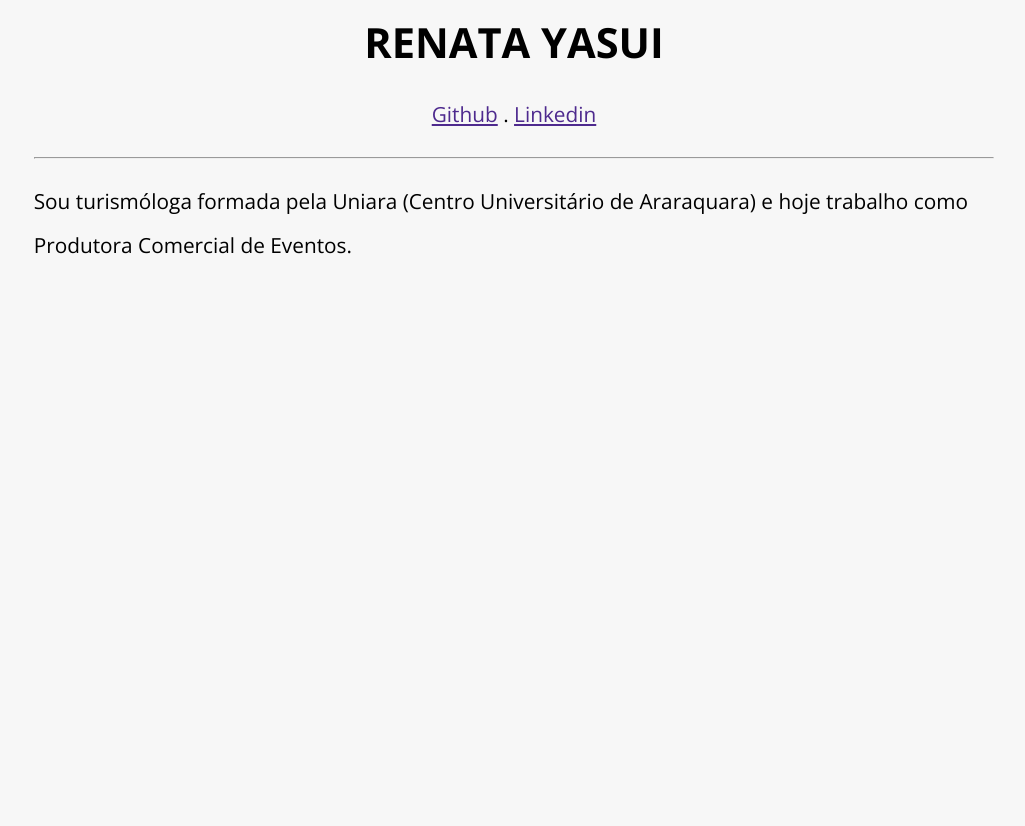
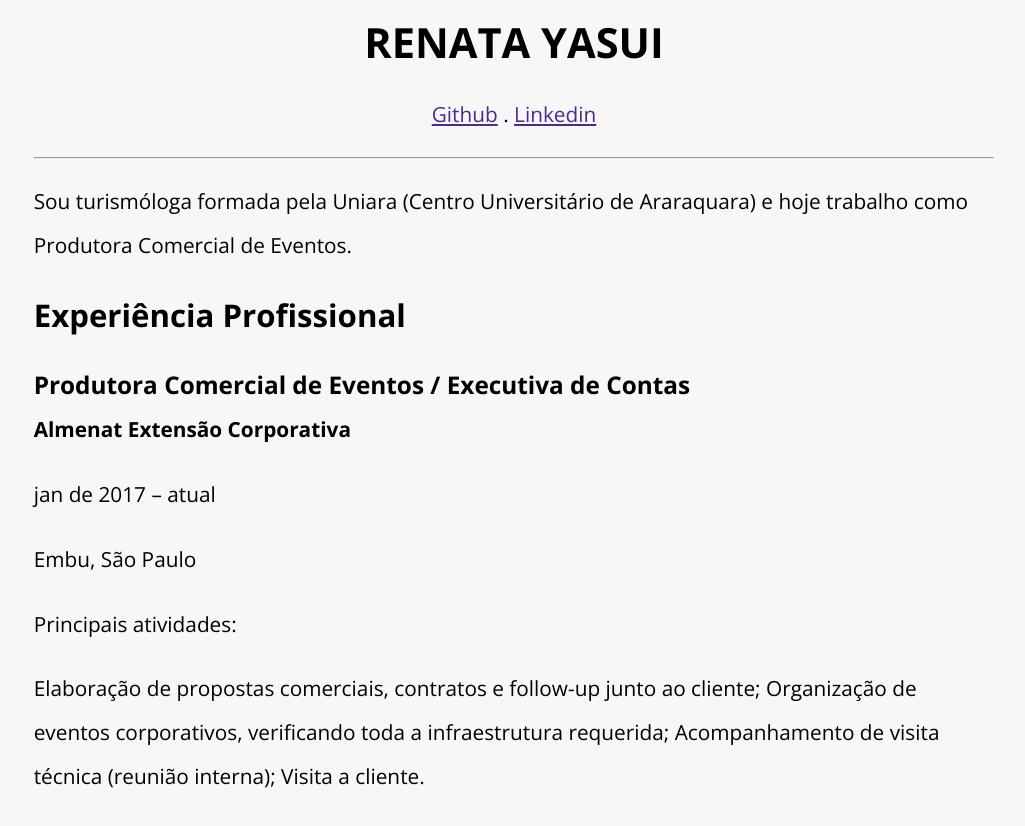
Before and after one commit to renatayasui/renatayasui.github.io, a plain HTML site: page index.html in a window 1280 px wide. Shown: the part 206-1032 px from the top of the page, without its empty margins (126-1151 px from the left). Before the commit the page ends 800 px from the top, so only its background shows below. Drawn offline with nearby package versions, Linux system fonts and the light colour scheme.

Commit message:
Update index.html

```diff
--- a/index.html
+++ b/index.html
@@ -36,6 +36,20 @@
         <p class='lead'>Sou turismóloga formada pela Uniara (Centro Universitário de Araraquara) e hoje trabalho como Produtora
           Comercial de Eventos.</p>
       </div>
+
+      <div class='experience'>
+        <h2>Experiência Profissional</h2>
+
+        <h3>Produtora Comercial de Eventos / Executiva de Contas</h3>
+        <b>Almenat Extensão Corporativa</b>
+        <p>jan de 2017 – atual</p>
+        <p>Embu, São Paulo</p>
+        <p>Principais atividades:</p>
+        <p>Elaboração de propostas comerciais, contratos e follow-up junto ao cliente;
+        Organização de eventos corporativos, verificando toda a infraestrutura requerida;
+        Acompanhamento de visita técnica (reunião interna);
+        Visita a cliente.</p>
+      </div>
     </div>
   </body>
 </html>
```
